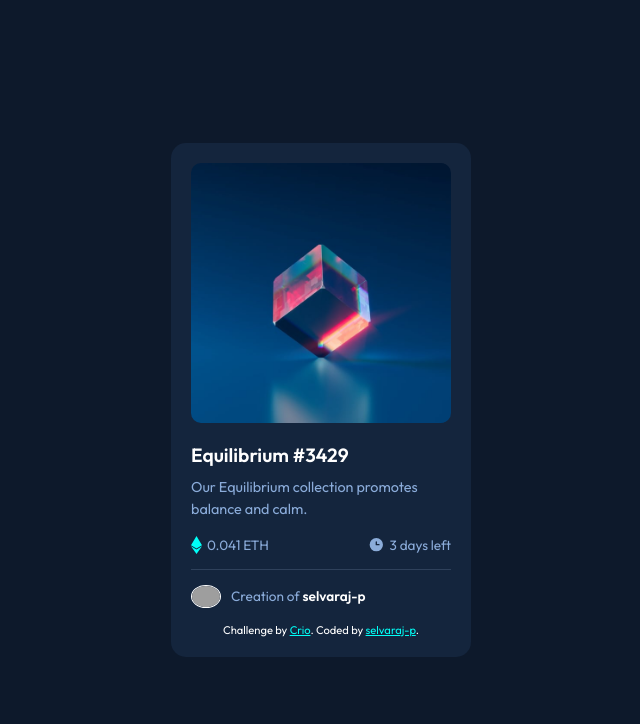
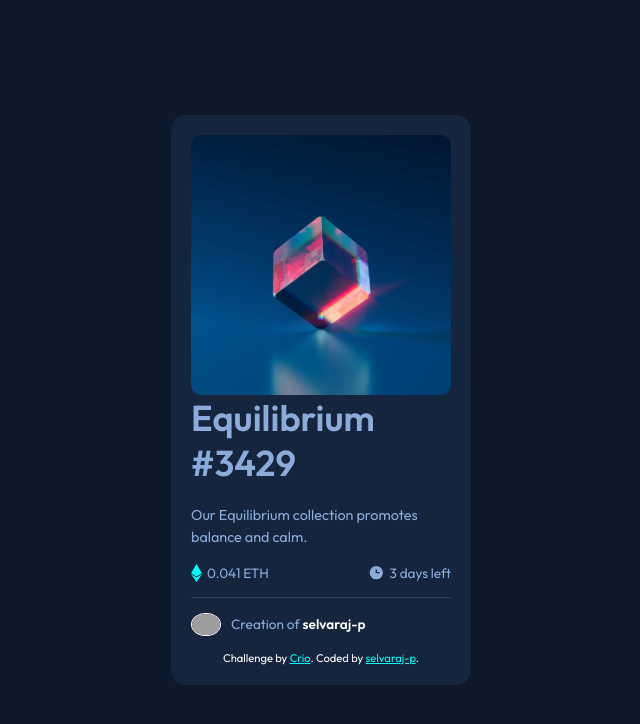
Before and after one commit to Selvaraj-p/nft-preview-card, a React (Create React App) app: page / in a window 1280 px wide. Shown: the top 724 px of the page, without its empty margins (319-959 px from the left). Built offline with nearby package versions, Linux system fonts and the light colour scheme; grey boxes are pictures that could not be loaded.

Commit message:
info class misplacemnet corrected

```diff
--- a/src/NFTCard.css
+++ b/src/NFTCard.css
@@ -34,7 +34,7 @@ main.card {
   margin-bottom: 10px;
 }
 
-#info .card__description {
+#info{
   color: hsl(215, 51%, 70%);
   font-size: 0.9rem;
   line-height: 1.5;
--- a/src/NFTCard.jsx
+++ b/src/NFTCard.jsx
@@ -18,9 +18,9 @@ const NFTCard = () => {
           <img src={EquipIco} alt="View icon" />
         </div>
       </div>
-    <div id="info">
-      <h1 className="card__title">Equilibrium #3429</h1>
-      <p className="card__description">
+    <div className="class__title">
+      <h1>Equilibrium #3429</h1>
+      <p id="info">
         Our Equilibrium collection promotes balance and calm.
       </p>
     </div>
```
